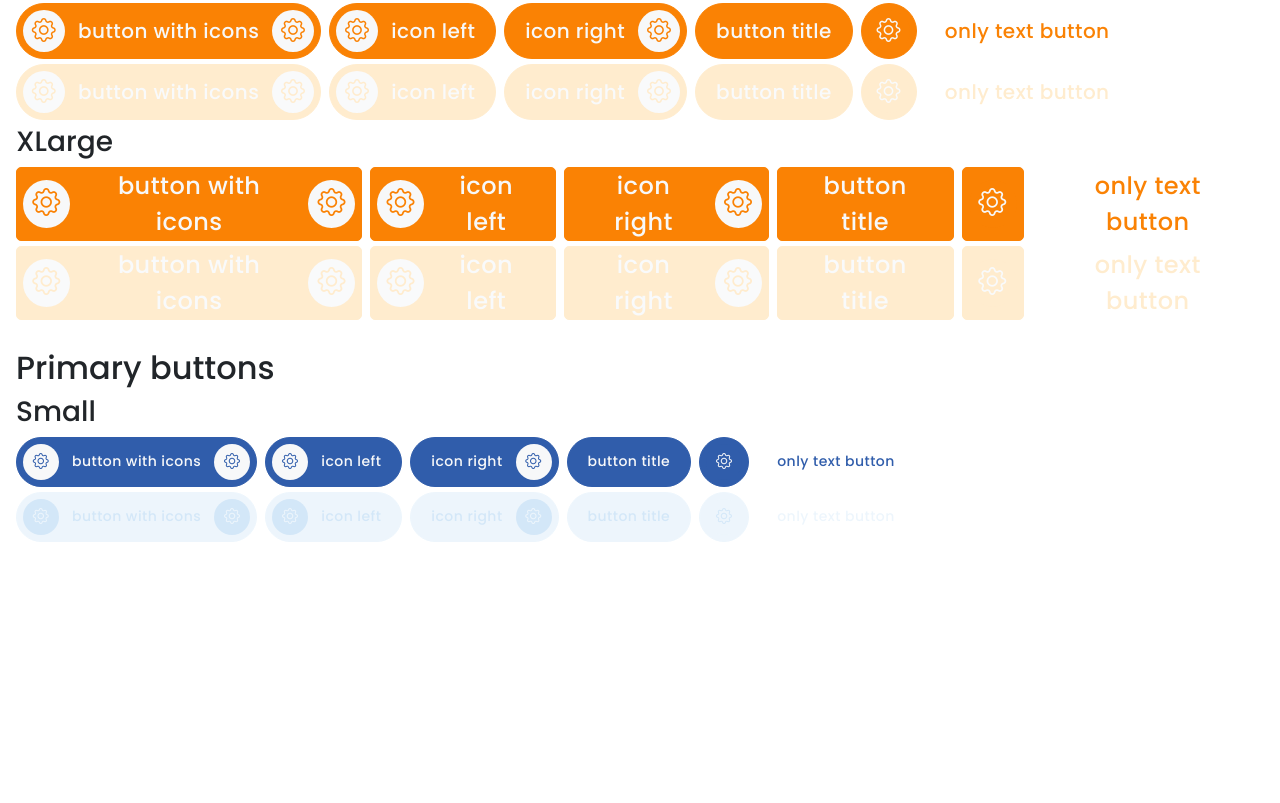
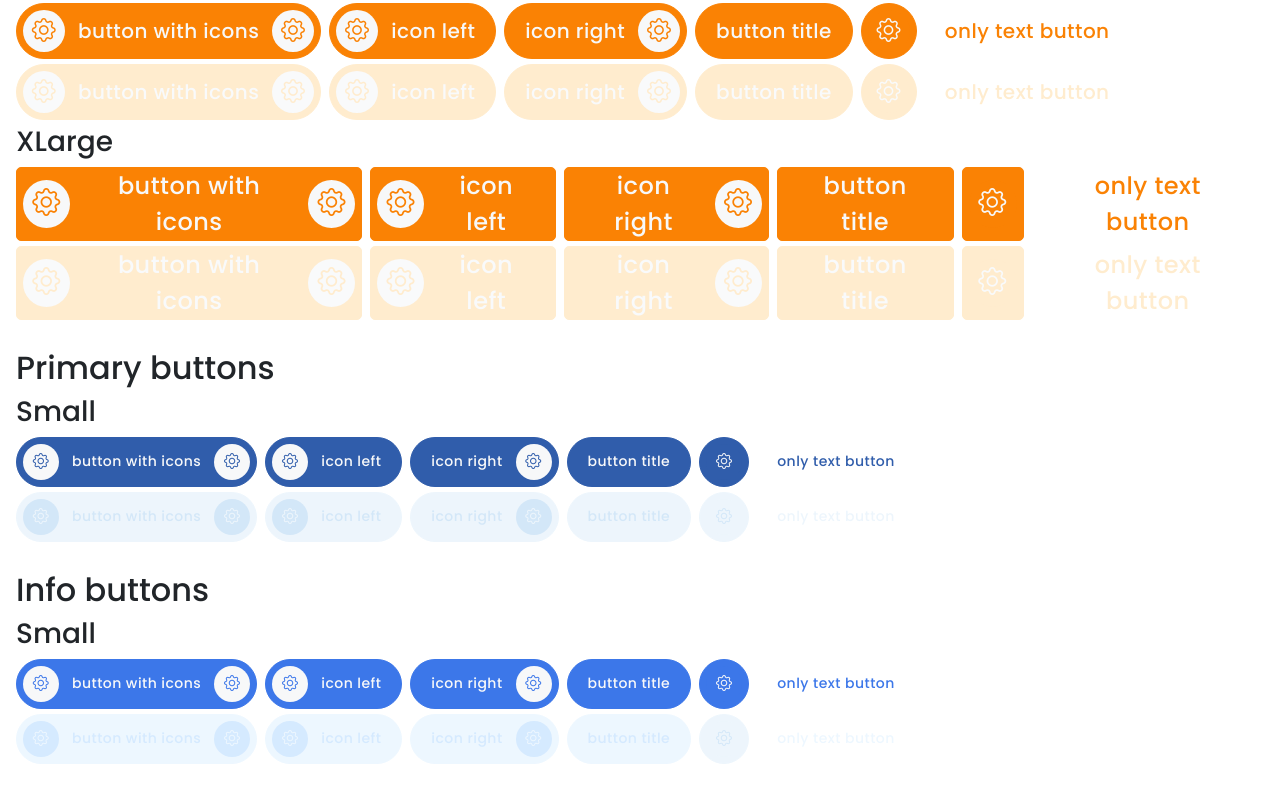
Before and after one commit to lelekann/forklift, a website: page buttons.html in a window 1280 px wide. Shown: the part 496-1299 px from the top of the page. Before the commit the page ends 1083 px from the top, so only its background shows below. Drawn offline with nearby package versions, Linux system fonts and the light colour scheme.

Commit message:
fixed info and info disabled buttons

```diff
--- a/buttons.html
+++ b/buttons.html
@@ -348,5 +348,71 @@
         </div>
       </div>
     </section>
+
+    <section class="mb-4">
+      <h2>Info buttons</h2>
+      <div>
+        <h3>Small</h3>
+        <div class="d-flex gap-2 justify-content">
+          <button class="btn btn-info btn-sm">
+            <i class="bi bi-gear icon-left"></i>
+            <span class="btn-text">Button with icons</span>
+            <i class="bi bi-gear icon-right"></i>
+          </button>
+
+          <button class="btn btn-info btn-sm">
+            <i class="bi bi-gear icon-left"></i>
+            <span class="btn-text">icon left</span>
+          </button>
+
+          <button class="btn btn-info btn-sm">
+            <span class="btn-text">icon right</span>
+            <i class="bi bi-gear icon-right"></i>
+          </button>
+
+          <button class="btn btn-info btn-sm">
+            <span class="btn-text">button title</span>
+          </button>
+
+          <button class="btn btn-info btn-sm">
+            <i class="bi bi-gear icon-only"></i>
+          </button>
+
+          <button class="btn btn-info only-text btn-sm">
+            <span class="btn-text">only text button</span>
+          </button>
+        </div>
+
+        <div class="d-flex gap-2 justify-content">
+          <button class="btn btn-info btn-sm" disabled>
+            <i class="bi bi-gear icon-left"></i>
+            <span class="btn-text">button with icons</span>
+            <i class="bi bi-gear icon-right"></i>
+          </button>
+
+          <button class="btn btn-info btn-sm" disabled>
+            <i class="bi bi-gear icon-left"></i>
+            <span class="btn-text">icon left</span>
+          </button>
+
+          <button class="btn btn-info btn-sm" disabled>
+            <span class="btn-text">icon right</span>
+            <i class="bi bi-gear icon-right"></i>
+          </button>
+
+          <button class="btn btn-info btn-sm" disabled>
+            <span class="btn-text">button title</span>
+          </button>
+
+          <button class="btn btn-primary btn-sm" disabled>
+            <i class="bi bi-gear icon-only"></i>
+          </button>
+
+          <button class="btn btn-sm btn-info only-text" disabled>
+            <span class="btn-text">only text button</span>
+          </button>
+        </div>
+      </div>
+    </section>
   </body>
 </html>
--- a/scss/_buttons.scss
+++ b/scss/_buttons.scss
@@ -218,5 +218,59 @@
       color: #f7f8f9;
     }
   }
+}
 
+.btn-info {
+  --bs-btn-color: #f7f8f9;
+  --bs-btn-bg: #3c77e9;
+  --bs-btn-border-color: #3c77e9;
+  --bs-btn-hover-color: #f7f8f9;
+  --bs-btn-hover-bg: #3d8bfd;
+  --bs-btn-hover-border-color: #3d8bfd;
+  --bs-btn-focus-shadow-rgb: 0, 123, 176;
+  --bs-btn-active-color: #f7f8f9;
+  --bs-btn-active-bg: #3a65d6;
+  --bs-btn-active-border-color: #3a65d6;
+  --bs-btn-active-shadow: inset 0 3px 5px rgba(0, 0, 0, 0.125);
+  --bs-btn-disabled-color: #bfdfff;
+  --bs-btn-disabled-bg: #e4f3ff;
+  --bs-btn-disabled-border-color: #e4f3ff;
+
+  .bi,
+  &.only-text {
+    color: #3c77e9;
+
+    &:hover {
+      color: #3d8bfd;
+    }
+
+    &:active {
+      color: #3a65d6;
+    }
+
+    &:disabled {
+      color: #e4f3ff;
+    }
+  }
+
+  &:disabled {
+    .bi {
+      background-color: #bfdfff;
+      color: #e4f3ff;
+    }
+
+    .icon-only {
+      color: #e4f3ff;
+      background-color: #bfdfff;
+    }
+  }
+
+  .icon-only {
+    color: #f7f8f9;
+
+    &:hover,
+    &:active {
+      color: #f7f8f9;
+    }
+  }
 }
```
Also changed, not shown: scss/style.css, 1 other file.
